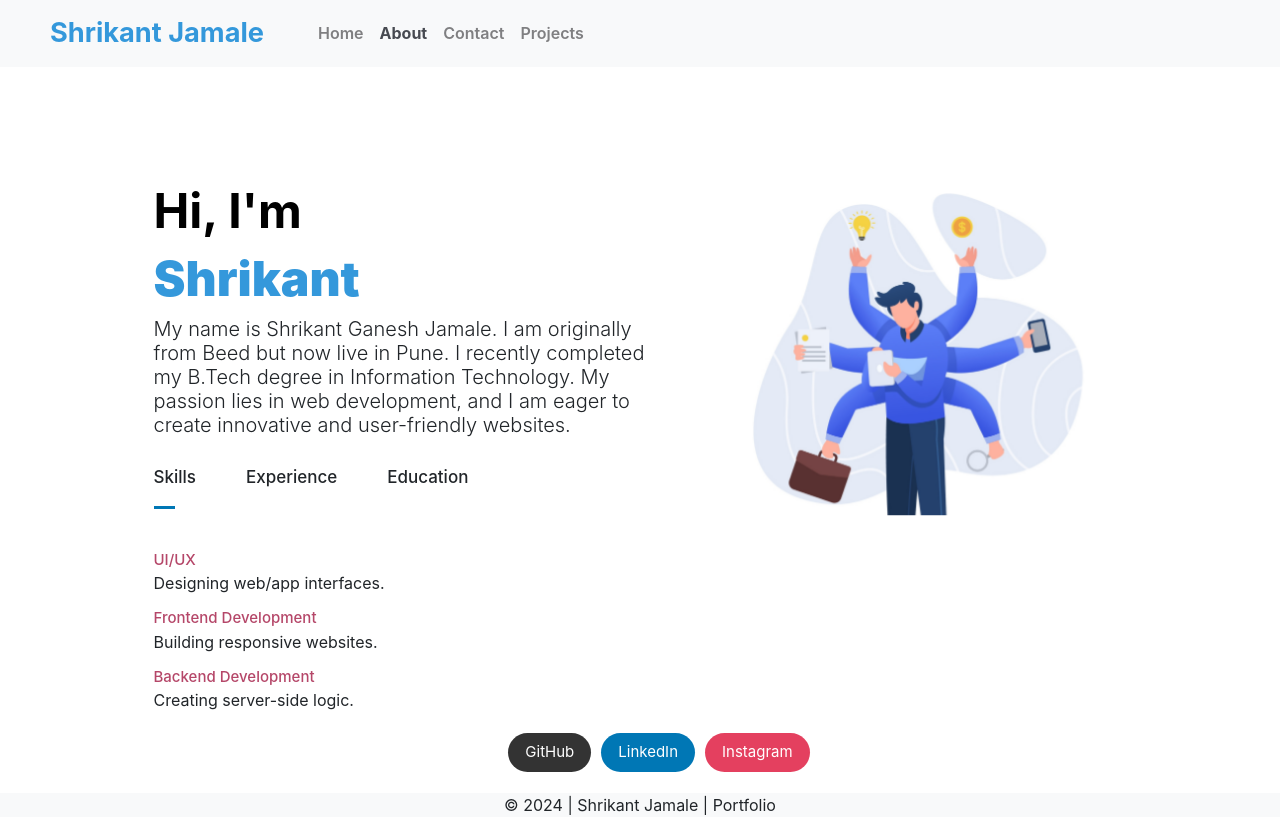
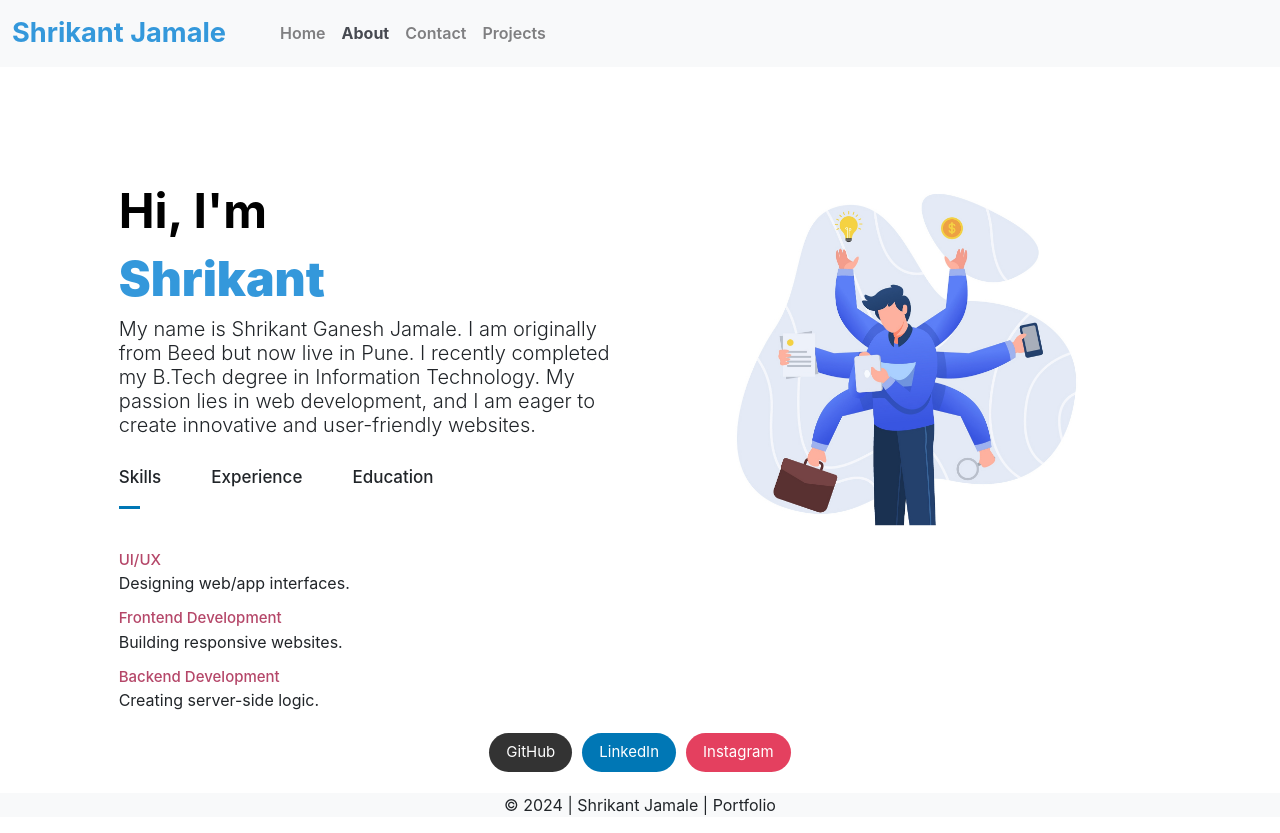
Before and after one commit to tusharsarodeAI/Portfolio_Data_Scientist, a React (Create React App) app: page /About in a window 1280 px wide. Built offline with nearby package versions, Linux system fonts and the light colour scheme.

Commit message:
3rd commit

```diff
--- a/src/index.css
+++ b/src/index.css
@@ -1,8 +1,3 @@
-@tailwind base;
-@tailwind components;
-@tailwind utilities;
-
-
 body {
   margin: 0;
   font-family: -apple-system, BlinkMacSystemFont, 'Segoe UI', 'Roboto', 'Oxygen',
@@ -34,9 +29,7 @@
   color: #3498db !important;
   padding-right: 30px;
 }
-.container-fluid{
-  padding-left: 50px;
-}
+
 .navbar a{
   font-size: 1.3;
   text-transform: capitalize;
@@ -72,7 +65,7 @@
   align-items: center;
 }
 .about-img{
-  text-align: right;
+  text-align: center;
   margin-top: 7rem;
 }
 #header .brand-name{
```
Also changed, not shown: tailwind.config.js (added, +8 -0 lines).
